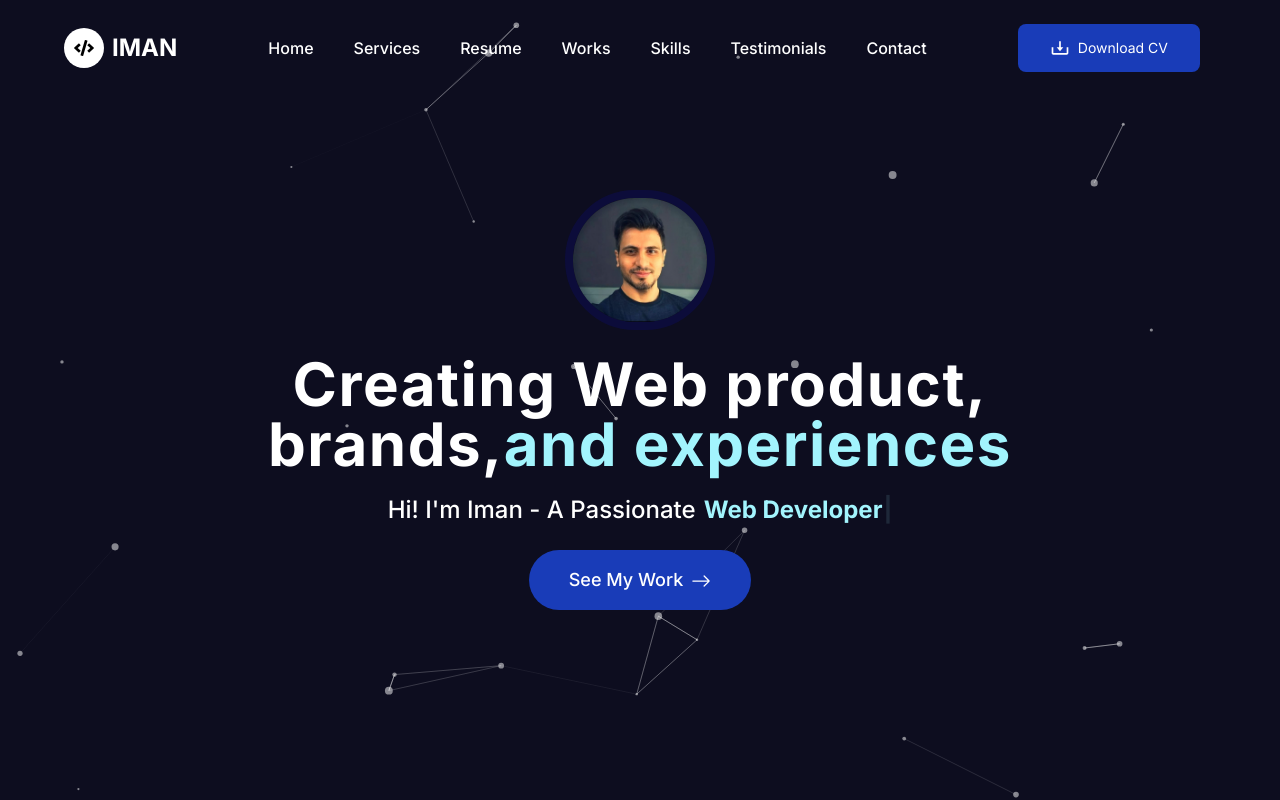
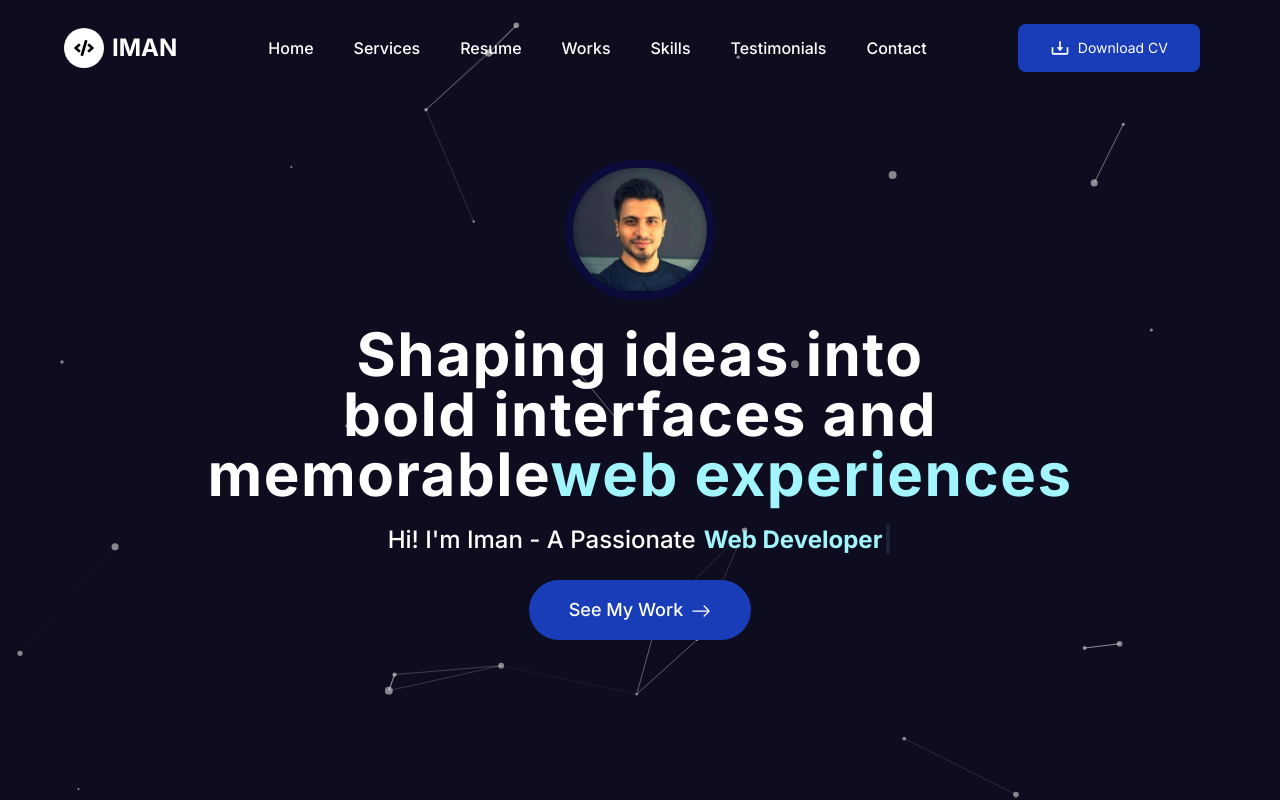
Before and after one commit to ImanPlus/portfolio-next-15, a Next.js app: page / in a window 1280 px wide. Shown: the top 800 px of the page. Built offline with nearby package versions, Linux system fonts and the light colour scheme.

Commit message:
edit h1 hero section

```diff
--- a/components/home/Hero/Hero.tsx
+++ b/components/home/Hero/Hero.tsx
@@ -24,10 +24,12 @@ function Hero() {
           data-aos-delay="200"
           className="text-2xl sm:text-4xl md:text-5xl lg:text-6xl mt-6 text-center font-bold tracking-wide"
         >
-          Creating Web product,
+          Shaping ideas into
           <br />
-          brands,
-          <span className="text-cyan-200">and experiences</span>
+          bold interfaces and
+          <br />
+           memorable
+          <span className="text-cyan-200">web experiences</span>
         </h1>
         <h2
           data-aos="fade-up"
```
